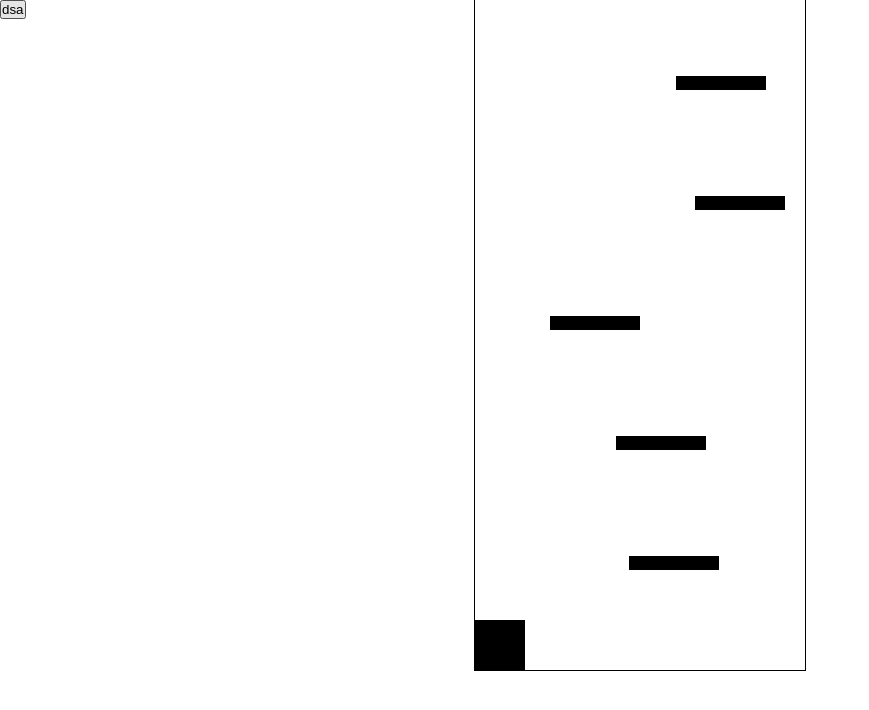
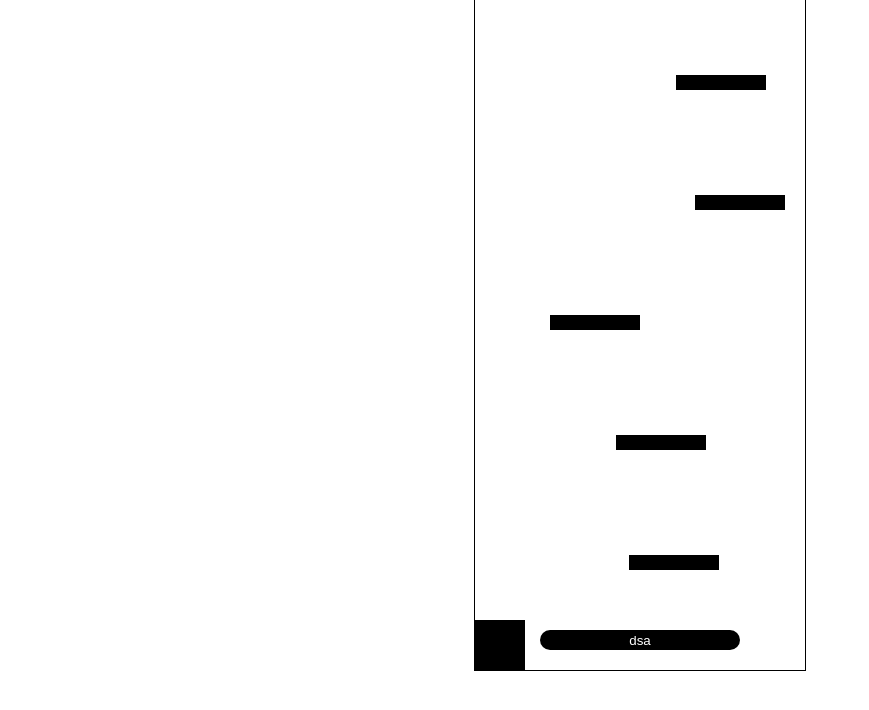
Before and after one commit to luckmer/Jump_Game, a plain HTML site: page index.html in a window 1280 px wide. Shown: the whole page, without its empty margins (0-869 px from the left). Drawn offline with Linux system fonts and the light colour scheme.

Commit message:
css update

```diff
--- a/style.css
+++ b/style.css
@@ -21,11 +21,23 @@
 .platform{
     position: absolute;
     width: 90px;
-    height: 14px;
+    height: 15px;
     background-color: black;
 
 }
-
+button{
+    width: 200px;
+    height: 20px;
+    border-radius: 100px;
+    border: none;
+    background-color: black;
+    color: white;
+    cursor: pointer;
+    position:absolute;
+    top:80%;
+    left:50%;
+    transform:translate(-50%, -50%);
+}
 
 .character{
     width: 50px;
```
